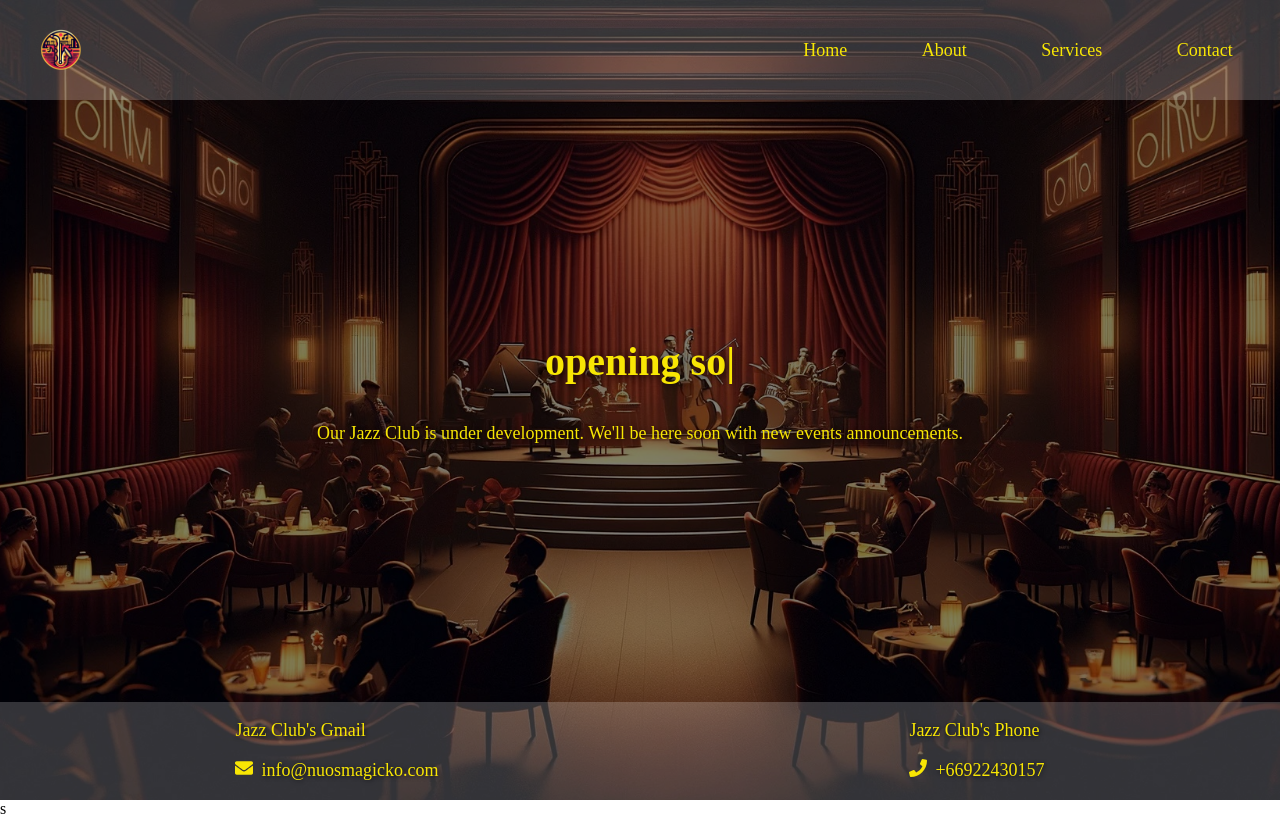
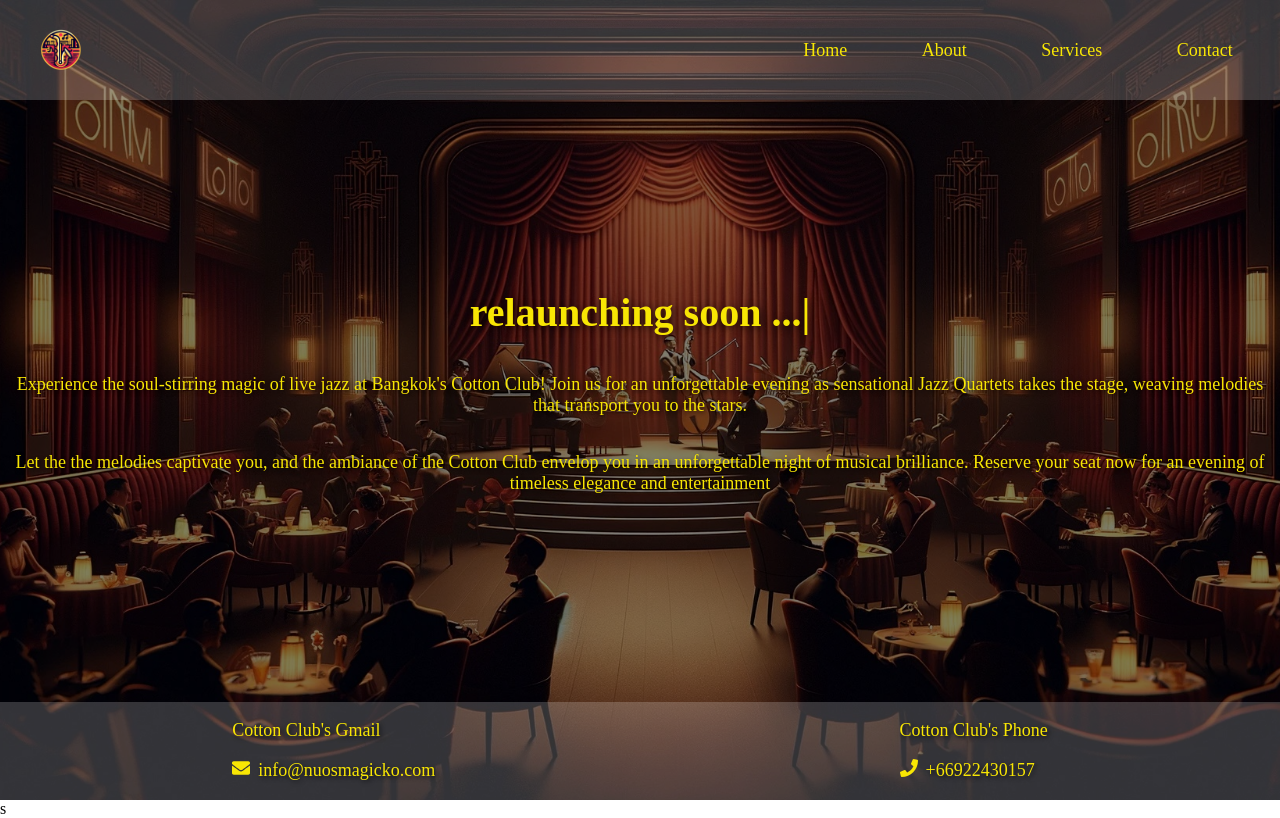
Before and after one commit to NUOSMagicko/jazz-club-site, a React (Vite) app: page / in a window 1280 px wide. Built offline with nearby package versions, Linux system fonts and the light colour scheme.

Commit message:
changed description and title

```diff
--- a/src/App.jsx
+++ b/src/App.jsx
@@ -5,8 +5,7 @@ import styled from "styled-components";
 import mainBackground from "./assets/main_background.jpg";
 import { TypeAnimation } from "react-type-animation";
 import logoImage from "./assets/jazzLogo.png";
-import { FaEnvelope, FaPhone } from 'react-icons/fa'; // Importing Gmail and Phone icons
-
+import { FaEnvelope, FaPhone } from "react-icons/fa"; // Importing Gmail and Phone icons
 
 const Container = styled.div`
   box-sizing: border-box;
@@ -43,7 +42,7 @@ const Title = styled.div`
   font-weight: bold;
   font-size: 40px;
   margin-bottom: 20px;
-  color: #F8E604; // Ensure text color is set to white for contrast
+  color: #f8e604; // Ensure text color is set to white for contrast
   text-shadow: 2px 2px 8px rgba(0, 0, 0, 0.7); // Add this line
   z-index: 1;
   &.hide {
@@ -57,20 +56,20 @@ const Title = styled.div`
 
 const Description = styled.p`
   font-size: 18px;
-  color: #F8E604; // Ensure text color is set to white for contrast
-  text-shadow: 1px 1px 4px rgba(0, 0, 0, 0.7); // Add this line
+  color: #f8e604; // Ensure text color is set to white for contrast
+  text-shadow: 2px 2px 4px rgba(0, 0, 0, 0.7); // Add this line
   z-index: 1;
-  display:flex;
- justify-content:flex-start;
- align-items:center;
+  display: flex;
+  justify-content: flex-start;
+  align-items: center;
+  margin-left: 15px;
+  margin-right: 15px;
   &.hide {
     display: none;
   }
   @media (max-width: 768px) {
     // Adjust for mobile devices
     font-size: 14px; // Reduce padding on smaller screens
-    margin-left:15px;
-    margin-right:15px
   }
 `;
 
@@ -112,7 +111,7 @@ const LgNavItems = styled.div`
 `;
 
 const LgNavItem = styled.a`
-  color: #F8E604;
+  color: #f8e604;
   text-decoration: none;
   font-size: 18px;
   cursor: pointer;
@@ -125,8 +124,8 @@ const HamburgerIcon = styled.div`
   display: none; // Hidden by default
   font-size: 24px;
   cursor: pointer;
-  color: #F8E604;
-  padding:5px;
+  color: #f8e604;
+  padding: 5px;
   @media (max-width: 768px) {
     display: block; // Only show on mobile devices
   }
@@ -141,7 +140,7 @@ const MobileNavMenu = styled.div`
   right: 0;
   height: 100vh;
   width: 100%;
-  background-color: rgba(0,0,0,0.4); // Semi-transparent black background
+  background-color: rgba(0, 0, 0, 0.4); // Semi-transparent black background
   display: flex;
   flex-direction: column;
   justify-content: center;
@@ -149,7 +148,7 @@ const MobileNavMenu = styled.div`
   padding-top: 20px; // Space for the close icon
   transform: translateX(100%);
   transition: transform 0.3s ease-in-out;
-  z-index:5;
+  z-index: 5;
   &.open {
     transform: translateX(0);
   }
@@ -158,7 +157,7 @@ const MobileNavMenu = styled.div`
 const MobileNavItems = styled.div`
   height: 40vh;
   display: flex;
-  flex-direction:column;
+  flex-direction: column;
   justify-content: space-around;
   align-items: center;
   width: 40%; // Adjust based on your needs
@@ -169,7 +168,7 @@ const MobileNavItems = styled.div`
 `;
 
 const MobileNavItem = styled.a`
-  color: #F8E604;
+  color: #f8e604;
   text-decoration: none;
   font-size: 18px;
   cursor: pointer;
@@ -180,7 +179,7 @@ const MobileNavItem = styled.a`
 
 const CloseIcon = styled.div`
   font-size: 24px;
-  color: #F8E604;
+  color: #f8e604;
   position: absolute;
   top: 20px;
   right: 10px;
@@ -192,7 +191,9 @@ const CloseIcon = styled.div`
   transition: transform 0.3s, box-shadow 0.3s;
 
   &:hover {
-    transform: translateY(-2px); // Slightly raise the icon on hover for more depth
+    transform: translateY(
+      -2px
+    ); // Slightly raise the icon on hover for more depth
     box-shadow: 3px 3px 6px rgba(0, 0, 0, 0.6); // Make the shadow darker on hover
   }
 `;
@@ -201,7 +202,7 @@ const Footer = styled.nav`
   box-sizing: border-box;
   width: 100%;
   display: flex;
-  color:#F8E604;
+  color: #f8e604;
   justify-content: space-around;
   align-items: center;
   background-color: rgba(255, 255, 255, 0.2); // Faint transparent background
@@ -216,10 +217,9 @@ const Footer = styled.nav`
 `;
 
 const Icon = styled.span`
-  color: #F8E604; // The specified yellow color
+  color: #f8e604; // The specified yellow color
   margin-right: 8px; // Adds some spacing between the icon and the text
 `;
-
 
 const ComingSoon = () => {
   const [isMobileNavVisible, setIsMobileNavVisible] = useState(false);
@@ -234,7 +234,10 @@ const ComingSoon = () => {
           <LgNavItem href="#services">Services</LgNavItem>
           <LgNavItem href="#contact">Contact</LgNavItem>
         </LgNavItems>
-        <HamburgerIcon className={isMobileNavVisible ? "hide" : ""} onClick={() => setIsMobileNavVisible(true)}>
+        <HamburgerIcon
+          className={isMobileNavVisible ? "hide" : ""}
+          onClick={() => setIsMobileNavVisible(true)}
+        >
           ☰
         </HamburgerIcon>
       </NavBar>
@@ -248,14 +251,14 @@ const ComingSoon = () => {
         </MobileNavItems>
       </MobileNavMenu>
       <Container>
-        <Title  className={isMobileNavVisible ? "hide" : ""}>
+        <Title className={isMobileNavVisible ? "hide" : ""}>
           <TypeAnimation
             sequence={[
-              "Jazz Club", // Text 1
+              "The Cotton Club", // Text 1
               1000, // Pause after Text 1
               "", // Clear Text 1
               1000, // Pause before showing Text 2 (adjust this value as needed)
-              "opening soon ...", // Text 2
+              "relaunching soon ...", // Text 2
               1000, // Pause after Text 2 (adjust or remove this based on your preference)
             ]}
             wrapper="span" // Wrap text in a span (this is default)
@@ -264,15 +267,41 @@ const ComingSoon = () => {
           />
         </Title>
         <Description className={isMobileNavVisible ? "hide" : ""}>
-          Our Jazz Club is under development. We'll be here soon with new
-          events announcements.
+          Experience the soul-stirring magic of live jazz at Bangkok's Cotton
+          Club! Join us for an unforgettable evening as sensational Jazz
+          Quartets takes the stage, weaving melodies that transport you to the
+          stars.
         </Description>
-      </Container>s
+        <Description className={isMobileNavVisible ? "hide" : ""}>
+          Let the the melodies captivate you, and the ambiance
+          of the Cotton Club envelop you in an unforgettable night of musical
+          brilliance. Reserve your seat now for an evening of timeless elegance
+          and entertainment
+        </Description>
+      </Container>
+      s
       <Footer>
-      <div> <Description>Jazz Club's Gmail  </Description><Description><Icon><FaEnvelope /></Icon>info@nuosmagicko.com</Description></div>
+        <div>
+          {" "}
+          <Description>Cotton Club's Gmail </Description>
+          <Description>
+            <Icon>
+              <FaEnvelope />
+            </Icon>
+            info@nuosmagicko.com
+          </Description>
+        </div>
         {/* <Description>NUOS Gmail : info@nuosmagicko.com</Description> */}
-        <div> <Description>Jazz Club's Phone   </Description><Description><Icon><FaPhone /></Icon>+66922430157</Description></div>
-
+        <div>
+          {" "}
+          <Description>Cotton Club's Phone </Description>
+          <Description>
+            <Icon>
+              <FaPhone />
+            </Icon>
+            +66922430157
+          </Description>
+        </div>
       </Footer>
     </>
   );
```
